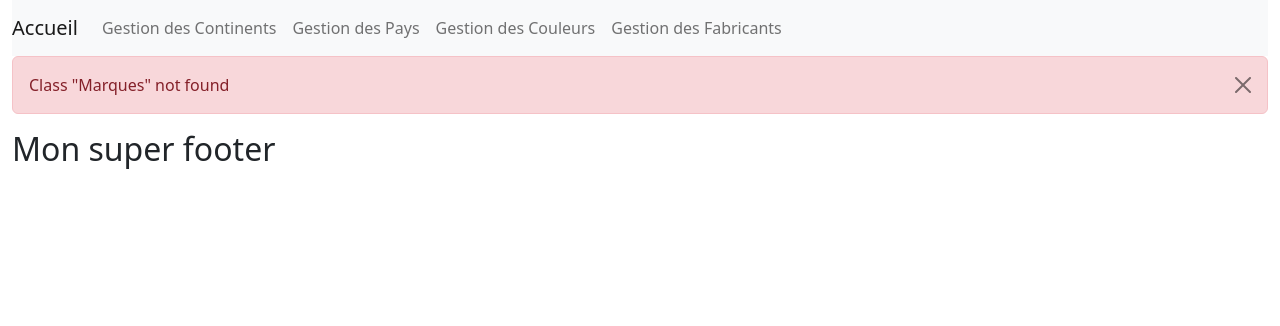
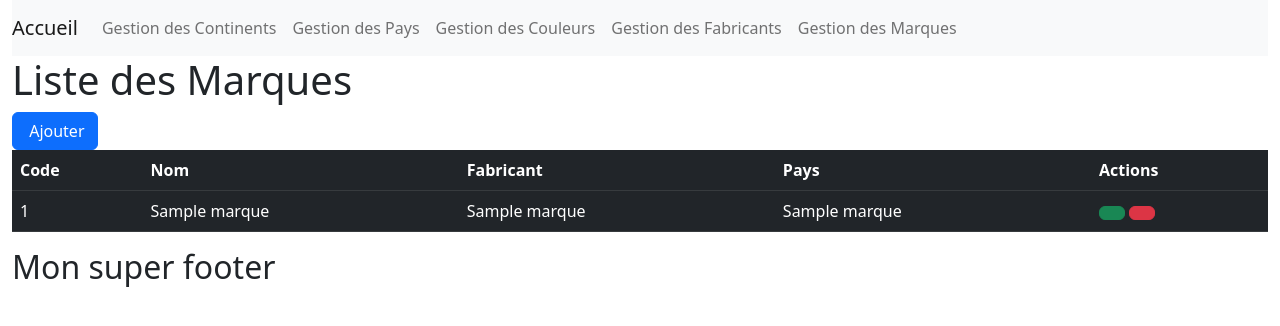
Before and after one commit to healthBoiR4ri/TPSDBM2, a PHP site: page /marques in a window 1280 px wide. Shown: the top 326 px of the page. Run offline with PHP 8.4, Linux system fonts and the light colour scheme; tables that the repository leaves empty or names only in its code hold one stand-in row (values such as "Sample post"); some libraries are stand-ins or nearby versions.

Commit message:
version 1

```diff
--- a/controllers/Fabricants.php
+++ b/controllers/Fabricants.php
@@ -66,11 +66,11 @@ class Fabricants extends Controller
 
         // On redirige vers la liste
         // On stocke les couleurs dans $couleur
-        $couleurs = $this->Fabricant->getAll();
+        $fabricant = $this->Fabricant->getAll();
 
 
         // On envoie les données à la vue index
-        $this->render('index', compact('fabricants', 'message', 'type_message'));
+        $this->render('index', compact('fabricant', 'message', 'type_message'));
     }
 
 
--- a/controllers/Marques.php
+++ b/controllers/Marques.php
@@ -1,160 +1,190 @@
 <?php
 
-class Continents extends Controller{
+class Marques extends Controller
+{
     /**
-     * Cette méthode affiche la liste des Continents
+     * Cette méthode affiche la liste
      *
      *
      * @return void
      */
-    public function index(){
-        // On instancie le modèle "Continent"
-        $this->loadModel('Continent');
+    public function index()
+    {
+        // On instancie le modèle "marque"
+        $this->loadModel('Marque');
 
-        // On stocke les continent dans $continents
-        $continents = $this->Continent->getAll();
+        // On stocke
+        $marques = $this->Marque->getAll_with_pays_and_fabricant_null();
 
         // On envoie les données à la vue index
-        $this->render('index', compact('continents'));
+        $this->render('index', compact('marques'));
     }
 
     /**
-     * Méthode permettant d'afficher un continent à partir de son ID
+     * Méthode permettant d'afficher une marque à partir de son ID
      *
      * @param  int $id
      * @return void
      */
-    public function modif(int $id){
-        // On instancie le modèle "Continent"
-        $this->loadModel('Continent');
+    public function modif(int $id)
+    {
+        // On instancie le modèle "marque"
+        $this->loadModel('Marque');
 
-        // On stocke le continent dans $continent
-        $this->Continent->id = array(
-            'ID_CONTINENT' => $id
+        // On stocke la marque dans $marque
+        $this->Marque->id = array(
+            'ID_MARQUE' => $id
         );
-        $continent = $this->Continent->getOne();
+        $marque = $this->Marque->getOne();
+
+        //on instancie le modele pays pour générer le combo
+        $this->loadModel('Pays');
+        $Lespays = $this->Pays->getAll("NOM_PAYS asc");
+
+        //on instancie le modele fabricant pour générer le combo
+        $this->loadModel('Fabricant');
+        $fabricants = $this->Fabricant->getAll("NOM_FABRICANT asc");
 
         // On envoie les données à la vue modif
-        $this->render('modif', compact('continent'));
+        $this->render('modif', compact('marque', 'Lespays', 'fabricants'));
     }
 
     /**
      * Méthode permettant de traiter l'enregistrement de la MODIFICATION
-     * d'un Continent
+
      *
      * @param  int $id
      * @return void
      */
-    public function modif_sauve(int $id){
+    public function modif_sauve(int $id)
+    {
 
         // On recupère les données envoyées par le formulaire
         $id = $_REQUEST['Id'];
         $nom = $_REQUEST['Nom'];
+        $id_fab = $_REQUEST['Id_fabricant'];
+        $id_pays = $_REQUEST['Id_pays'];
 
-        // On instancie le modèle "Continent"
-        $this->loadModel('Continent');
+        // On instancie le modèle "marque"
+        $this->loadModel('Marque');
 
         // On effectue la mise à jour
-        $this->Continent->update($id, $nom);
+        $this->Marque->update($id, $nom, $id_fab, $id_pays);
 
-        $message = "Continent bien modifié";
+        $message = "Marque bien modifiée";
         $type_message = "success";
 
         // On redirige vers la liste
         // On stocke les continent dans $continents
-        $continents = $this->Continent->getAll();
+        $marques = $this->Marque->getAll_with_pays_and_fabricant_null();
 
 
         // On envoie les données à la vue index
-        $this->render('index', compact('continents', 'message', 'type_message'));
-
-
+        $this->render('index', compact('marques', 'message', 'type_message'));
     }
 
 
     /**
-     * Méthode permettant d'afficher un continent à partir de son ID
+     * Méthode permettant d'afficher une marque à partir de son ID
      *
      * @param  int $id
      * @return void
      */
-    public function suppr(int $id){
-        // On instancie le modèle "Continent"
-        $this->loadModel('Continent');
+    public function suppr(int $id)
+    {
+        // On instancie le modèle "marque"
+        $this->loadModel('Marque');
 
-        // On stocke le continent dans $continent
-        $this->Continent->id = array(
-            'ID_CONTINENT' => $id
+        // On stocke
+        $this->Marque->id = array(
+            'ID_MARQUE' => $id
         );
-        $continent = $this->Continent->getOne();
+        $marque = $this->Marque->getOne();
 
         // On envoie les données à la vue modif
-        $this->render('suppr', compact('continent'));
+        $this->render('suppr', compact('marque'));
     }
 
     /**
      * Méthode permettant de traiter l'enregistrement de la SUPPRESSION
-     * d'un Continent
+
      *
      * @param  int $id
      * @return void
      */
-    public function suppr_sauve(int $id){
+    public function suppr_sauve(int $id)
+    {
 
         // On recupère les données envoyées par le formulaire
         $id = $_REQUEST['Id'];
 
-        // On instancie le modèle "Continent"
-        $this->loadModel('Continent');
+        // On instancie le modèle
+        $this->loadModel('Marque');
 
         // On effectue la mise à jour
-        $this->Continent->delete($id);
+        $this->Marque->delete($id);
 
         // On redirige vers la liste
-        // On stocke les continent dans $continents
-        $continents = $this->Continent->getAll();
+        // On stocke
+        $marques = $this->Marque->getAll_with_pays_and_fabricant_null();
 
-        $message = "Continent bien supprimé";
+        $message = "Marque bien supprimée";
         $type_message = "success";
         // On envoie les données à la vue index
-        $this->render('index', compact('continents', 'message', 'type_message'));
+        $this->render('index', compact('marques', 'message', 'type_message'));
     }
 
     /**
-     * Méthode permettant d'afficher le formulaire d'ajout d'un nouveau Continent
+     * Méthode permettant d'afficher le formulaire d'ajout d'une nouvelle MARQUE
      *
      * @param  void
      * @return void
      */
-    public function ajout(){
+    public function ajout()
+    {
+
+        // On instancie le modèle "Pays"
+        $this->loadModel('Pays');
+        // On stocke les Pays dans $pays
+        $pays = $this->Pays->getAll("NOM_PAYS asc");
+
+        // On instancie le modèle "Fabricant"
+        $this->loadModel('Fabricant');
+        // On stocke les fabricants dans $fabricants
+        $fabricants = $this->Fabricant->getAll("NOM_FABRICANT asc");
+
         // On affiche le formulaire
-        $this->render('ajout', array());
+        $this->render('ajout', compact('pays', 'fabricants'));
     }
 
+
     /**
-     * Méthode permettant d'enregistrer la saisie d'un nouveau Continent
+     * Méthode permettant d'enregistrer la saisie d'une nouvelle marque
      *
      * @param  void
      * @return void
      */
-    public function ajout_sauve(){
+    public function ajout_sauve()
+    {
 
         // On recupère les données envoyées par le formulaire
         $nom = $_REQUEST['Nom'];
+        $id_fab = $_REQUEST['Id_fabricant'];
+        $id_pays = $_REQUEST['Id_pays'];
 
-        // On instancie le modèle "Continent"
-        $this->loadModel('Continent');
+        // On instancie le modèle "marque"
+        $this->loadModel('Marque');
 
         // On effectue la mise à jour
-        $this->Continent->insert($nom);
+        $this->Marque->insert($nom, $id_fab, $id_pays);
 
         // On redirige vers la liste
-        // On stocke les continent dans $continents
-        $continents = $this->Continent->getAll();
+        // On stocke
+        $marques = $this->Marque->getAll_with_pays_and_fabricant_null();
 
-        $message = "Continent bien Ajouté";
+        $message = "Marque bien Ajoutée";
         $type_message = "success";
         // On envoie les données à la vue index
-        $this->render('index', compact('continents', 'message', 'type_message'));
+        $this->render('index', compact('marques', 'message', 'type_message'));
     }
 }
--- a/models/Marque.php
+++ b/models/Marque.php
@@ -1,40 +1,80 @@
 <?php
-class Continent extends Model{
+class Marque extends Model
+{
 
     public function __construct()
     {
         // Nous définissons la table par défaut de ce modèle
-        $this->table = "continent";
+        $this->table = "marque";
 
         // Nous ouvrons la connexion à la base de données
         $this->getConnection();
     }
 
     /**
-     * Met à jour le nom d'un Continent à partir de son ID
+     * Méthode permettant d'obtenir tous les PAYS avec le NOM du CONTINENT EN PLUS
      *
-     * @param int $id
-     * @param string $slug
-     * @return void
+     * @return array
      */
-    public function update(int $id, string $nom) {
-        $sql = "UPDATE ".$this->table." set NOM_CONTINENT=:p_nom WHERE ID_CONTINENT=:p_id";
+    public function getAll_with_pays_and_fabricant_null()
+    {
+        $sql = "SELECT ID_MARQUE, NOM_MARQUE, NOM_FABRICANT, NOM_PAYS
+                FROM " . $this->table . " LEFT JOIN fabricant ";
+        $sql .= " ON marque.ID_FABRICANT=fabricant.ID_FABRICANT";
+        $sql .= " INNER JOIN pays ON pays.ID_PAYS=marque.ID_PAYS";
+        $sql .= " ORDER BY ID_MARQUE";
         $query = $this->_connexion->prepare($sql);
-        $query->bindParam(':p_id', $id,  PDO::PARAM_INT );
-        $query->bindParam(':p_nom', $nom,  PDO::PARAM_STR );
         $query->execute();
+        return $query->fetchAll();
     }
 
     /**
-     * Supprime un Continent à partir de son ID
+
+
+     * Met à jour le nom d'un Pays à partir de son ID
+     *
+     * @param int $id
+     * @param string $nom
+     * @param int $id_cont
+     * @return void
+     */
+    public function update(int $id, string $nom, string $id_fab, int $id_pays)
+    {
+
+        $nom = htmlspecialchars($nom); // Faille XSS
+
+        if ($id_fab == "NULL") {
+            $sql = "UPDATE " . $this->table . " set NOM_MARQUE=:p_nom, ID_FABRICANT=NULL, ID_PAYS=:p_pays WHERE ID_MARQUE=:p_id";
+            $query = $this->_connexion->prepare($sql);
+
+            $query->bindParam(':p_id', $id, PDO::PARAM_INT);
+            $query->bindParam(':p_nom', $nom, PDO::PARAM_STR);
+            // $query->bindParam(':p_fab', $id_fab, PDO::PARAM_INT);
+            $query->bindParam(':p_pays', $id_pays, PDO::PARAM_INT);
+            $query->execute();
+        } else {
+            $sql = "UPDATE " . $this->table . " set NOM_MARQUE=:p_nom, ID_FABRICANT=:p_fab, ID_PAYS=:p_pays WHERE ID_MARQUE=:p_id";
+            $query = $this->_connexion->prepare($sql);
+
+            $query->bindParam(':p_id', $id, PDO::PARAM_INT);
+            $query->bindParam(':p_nom',  $nom, PDO::PARAM_STR);
+            $query->bindParam(':p_fab', $id_fab, PDO::PARAM_INT);
+            $query->bindParam(':p_pays', $id_pays, PDO::PARAM_INT);
+            $query->execute();
+        }
+    }
+
+    /**
+     * Supprime un pays à partir de son ID
      *
      * @param int $id
      * @return void
      */
-    public function delete(int $id) {
-        $sql = "DELETE FROM ".$this->table." WHERE ID_CONTINENT=:p_id";
+    public function delete(int $id)
+    {
+        $sql = "DELETE FROM " . $this->table . " WHERE ID_MARQUE=:p_id";
         $query = $this->_connexion->prepare($sql);
-        $query->bindParam(':p_id', $id,  PDO::PARAM_INT );
+        $query->bindParam(':p_id', $id,  PDO::PARAM_INT);
         $query->execute();
     }
 
@@ -42,13 +82,27 @@ class Continent extends Model{
      * Ajoute un Continent
      *
      * @param string $nom
+     * @param string $id_fab
+     * @param int $id_pays
      * @return void
      */
-    public function insert(string $nom) {
-        $sql = "INSERT INTO ".$this->table." (NOM_CONTINENT) VALUES (:p_nom)";
+    public function insert(string $nom, string $id_fab, int $id_pays)
+    {
+
+        $nom = htmlspecialchars($nom); // Faille XSS
+
+        if ($id_fab == "NULL") {
+            $sql = "INSERT INTO " . $this->table . " (NOM_MARQUE, ID_PAYS) VALUES (:p_nom,  :p_id_pays)";
             $query = $this->_connexion->prepare($sql);
-        $query->bindParam(':p_nom', $nom,  PDO::PARAM_STR );
+            $query->bindParam(':p_nom', $nom,  PDO::PARAM_STR);
+            $query->bindParam(':p_id_pays', $id_pays,  PDO::PARAM_INT);
+        } else {
+            $sql = "INSERT INTO " . $this->table . " (NOM_MARQUE, ID_FABRICANT, ID_PAYS) VALUES (:p_nom, :p_id_fabricant, :p_id_pays)";
+            $query = $this->_connexion->prepare($sql);
+            $query->bindParam(':p_nom', $nom,  PDO::PARAM_STR);
+            $query->bindParam(':p_id_fabricant', $id_fab,  PDO::PARAM_INT);
+            $query->bindParam(':p_id_pays', $id_pays,  PDO::PARAM_INT);
+        }
         $query->execute();
     }
-
 }
--- a/views/layout/default.php
+++ b/views/layout/default.php
@@ -43,6 +43,9 @@
                         <li class="nav-item">
                             <a class="nav-link" href="<?= PATH ?>/fabricants">Gestion des Fabricants</a>
                         </li>
+                        <li class="nav-item">
+                            <a class="nav-link" href="<?= PATH ?>/marques">Gestion des Marques</a>
+                        </li>
                     </ul>
                 </div>
             </nav>
--- a/views/marques/index.php
+++ b/views/marques/index.php
@@ -1,25 +1,32 @@
-<h1>Liste des Continents</h1>
+<h1>Liste des Marques</h1>
 
-<a href="<?= PATH ?>/continents/ajout"><button type='button' class='btn btn-primary fas fa-plus'>Ajouter</button></a><br/>
+<a href="<?= PATH ?>/marques/ajout"><button type='button'
+        class='btn btn-primary bi bi-plus-circle'>&nbsp;Ajouter</button></a><br />
 
-<table  class="table table-dark table-hover">
+<table class="table table-dark table-hover">
     <tr>
         <th>Code</th>
         <th>Nom</th>
+        <th>Fabricant</th>
+        <th>Pays</th>
         <th>Actions</th>
     </tr>
 
-<?php foreach($continents as $continent): ?>
+    <?php foreach($marques as $marque): ?>
 
     <tr>
-        <td><?= $continent['ID_CONTINENT'] ?></td>
-        <td><?= $continent['NOM_CONTINENT'] ?></td>
+        <td><?= $marque['ID_MARQUE'] ?></td>
+        <td><?= htmlspecialchars($marque['NOM_MARQUE']) ?></td>
+        <td><?= $marque['NOM_FABRICANT'] ?></td>
+        <td><?= $marque['NOM_PAYS'] ?></td>
         <td>
-            <a href="<?= PATH ?>/continents/modif/<?= $continent['ID_CONTINENT'] ?>"><button class='btn btn-info btn-sm fas fa-pencil-alt fa-sm'></button></a>
-            <a href="<?= PATH ?>/continents/suppr/<?= $continent['ID_CONTINENT'] ?>"><button class='btn btn-danger btn-sm fas fa-trash-alt fa-sm'></button></a>
+            <a href="<?= PATH ?>/marques/modif/<?= $marque['ID_MARQUE'] ?>"><button
+                    class="btn btn-success bi bi-pencil"></button></a>
+            <a href="<?= PATH ?>/marques/suppr/<?= $marque['ID_MARQUE'] ?>"><button
+                    class="btn btn-danger bi bi-trash3"></button></a>
         </td>
     </tr>
 
-<?php endforeach ?>
+    <?php endforeach ?>
 
 </table>
```
Also changed, not shown: views/marques/ajout.php (+21 -4 lines), views/marques/modif.php (+36 -9 lines), views/marques/suppr.php (+8 -9 lines). Lines whose indentation alone changed are shown as unchanged.
